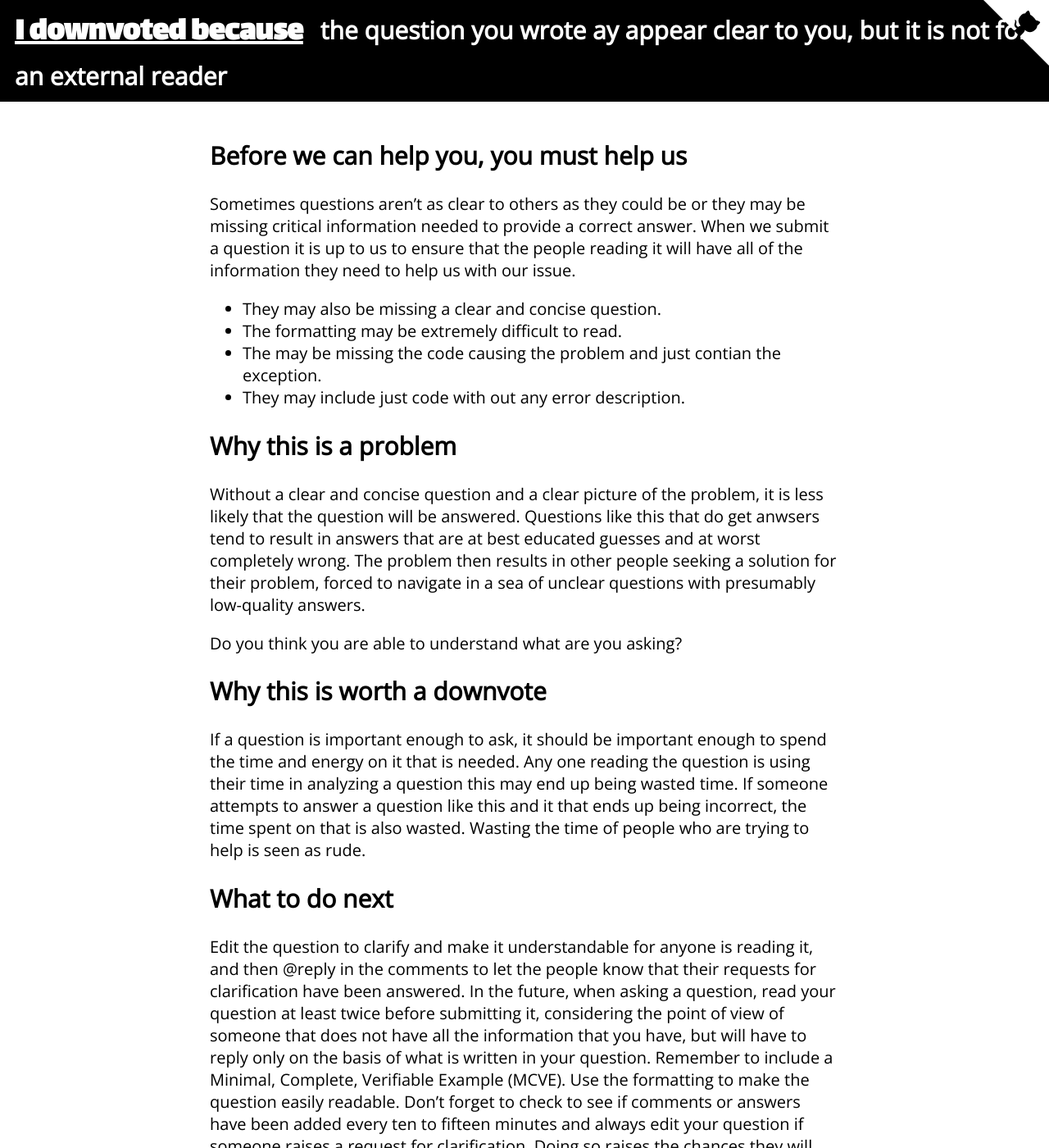
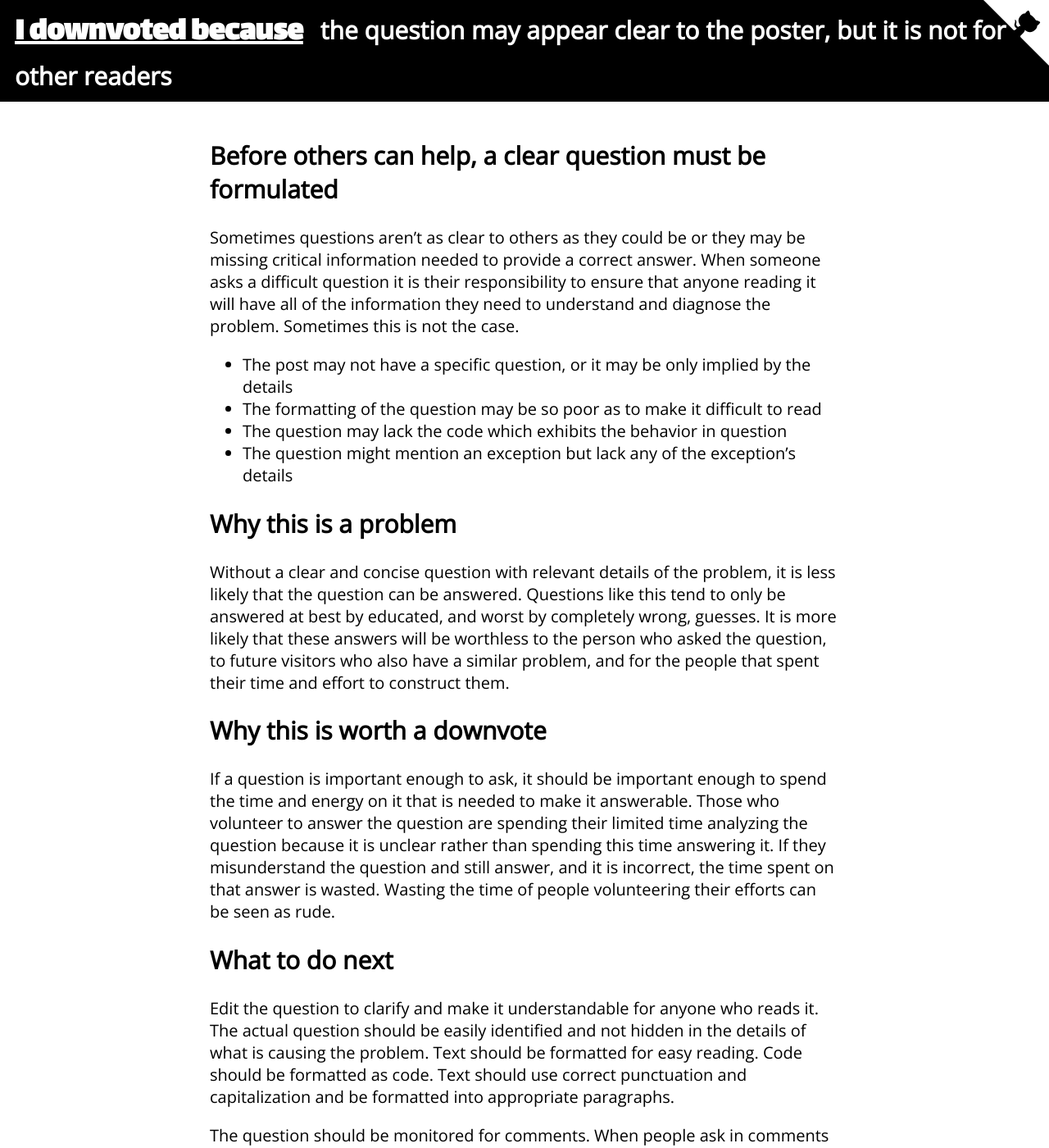
Before and after one commit to WillSullivan/idownvotedbecause, a Jekyll site: the page built from stackoverflow/unclearquestion.md, in a window 1280 px wide and 1400 px high. Shown: the whole window at 82% size. Built offline with Jekyll 4.4.1, drawn with Linux system fonts in a browser that asks for light colours; comment, search, counter and statistics services are not loaded; some of the changed text lies outside the part shown.

Commit message:
Update unclearquestion.md

```diff
--- a/stackoverflow/unclearquestion.md
+++ b/stackoverflow/unclearquestion.md
@@ -1,35 +1,37 @@
 ---
 title: Unclear what you're asking
-byline: the question you wrote ay appear clear to you, but it is not for an external reader
+byline: the question may appear clear to the poster, but it is not for other readers
 permalink: unclearquestion
 categories: "Stack Overflow"
 redirect_from:
   - unclear
   - notclear
-  - whatquestion
-linkText: The people who read our questions have not spend as much time on the problem as we have, and more importantly they do not have the whole code base with all of the information needed to understand the big picture. Due to this we need to write a crystal clear questions.
+  - noquestion
+linkText: The people who volunteer to help others with a question are not intimately familiar with the problem as the person who has struggled to solve it. Because to this, questions must be crystal clear to the people who wish to help.
 ---
 
-## Before we can help you, you must help us {#introduction}
-Sometimes questions aren't as clear to others as they could be or they may be missing critical information needed to provide a correct answer. When we submit a question it is up to us to ensure that the people reading it will have all of the information they need to help us with our issue.
+## Before others can help, a clear question must be formulated {#introduction}
+Sometimes questions aren't as clear to others as they could be or they may be missing critical information needed to provide a correct answer. When someone asks a difficult question it is their responsibility to ensure that anyone reading it will have all of the information they need to understand and diagnose the problem. Sometimes this is not the case.
 
-- They may also be missing a clear and concise question.
-- The formatting may be extremely difficult to read.
-- The may be missing the code causing the problem and just contian the exception.
-- They may include just code with out any error description.
-
-
+- The post may not have a specific question, or it may be only implied by the details
+- The formatting of the question may be so poor as to make it difficult to read
+- The question may lack the code which exhibits the behavior in question
+- The question might mention an exception but lack any of the exception's details
 
 ## Why this is a problem {#whythisisaproblem}
-Without a clear and concise question and a clear picture of the problem, it is less likely that the question will be answered.  Questions like this that do get anwsers tend to result in answers that are at best educated guesses and at worst completely wrong. The problem then results in other people seeking a solution for their problem, forced to navigate in a sea of unclear questions with presumably low-quality answers.
-
-Do you think you are able to understand what are you asking?
+Without a clear and concise question with relevant details of the problem, it is less likely that the question can be answered.  Questions like this tend to only be answered at best by educated, and worst by completely wrong, guesses. It is more likely that these answers will be worthless to the person who asked the question, to future visitors who also have a similar problem, and for the people that spent their time and effort to construct them.
 
 ## Why this is worth a downvote {#whythisisworthadownvote}
-If a question is important enough to ask, it should be important enough to spend the time and energy on it that is needed. Any one reading the question is using their time in analyzing a question this may end up being wasted time. If someone attempts to answer a question like this and it that ends up being incorrect, the time spent on that is also wasted. Wasting the time of people who are trying to help is seen as rude.
+If a question is important enough to ask, it should be important enough to spend the time and energy on it that is needed to make it answerable. Those who volunteer to answer the question are spending their limited time analyzing the question because it is unclear rather than spending this time answering it. If they misunderstand the question and still answer, and it is incorrect, the time spent on that answer is wasted. Wasting the time of people volunteering their efforts can be seen as rude.
 
 ## What to do next {#whattodonext}
-Edit the question to clarify and make it understandable for anyone is reading it, and then @reply in the comments to let the people know that their requests for clarification have been answered. In the future, when asking a question, read your question at least twice before submitting it, considering the point of view of someone that does not have all the information that you have, but will have to reply only on the basis of what is written in your question. Remember to include a Minimal, Complete, Verifiable Example (MCVE). Use the formatting to make the question easily readable. Don't forget to check to see if comments or answers have been added every ten to fifteen minutes and always edit your question if someone raises a request for clarification. Doing so raises the chances they will provide an answer, as well as the probability that the answer is a correct solution, and it will become a solution also for someone else in future.
+Edit the question to clarify and make it understandable for anyone who reads it. The actual question should be easily identified and not hidden in the details of what is causing the problem. Text should be formatted for easy reading. Code should be formatted as code. Text should use correct punctuation and capitalization and be formatted into appropriate paragraphs.
+
+The question should be monitored for comments. When people ask in comments for clarification, the question should be immediately edited and those requested details should be added. Responding to comments makes it more likely that an author of a question will get correct answers to their questions. Answers should also be watched for, as they may also indicate the need for clarification.
+
+In general, questions should be reviewed and edited at least twice, but preferably more times, before submitting it. The viewpoint of those answering the question must be considered. If they knew nothing of the codebase, or the function of the application, would they be able to answer given what is in the question? Sometimes it is helpful to view other people's upvoted questions and analyze how they asked their question from this viewpoint.
+
+The code should not be [directly copy/pasted]({% link stackoverflow/toomuchcode.md %}) in its original form. Instead, it should be cut down to only keep the parts essential to identify and reproduce the issue. This reduced and isolated code should be tested to verify it exhibits the same issues as the original. This is commonly referred to as an [MCVE](https://stackoverflow.com/help/mcve).
 
 {::comment}The following paragraphs should be added as is to the bottom of all pages{:/}
 ## Leave a comment! {#leaveacomment}
```
